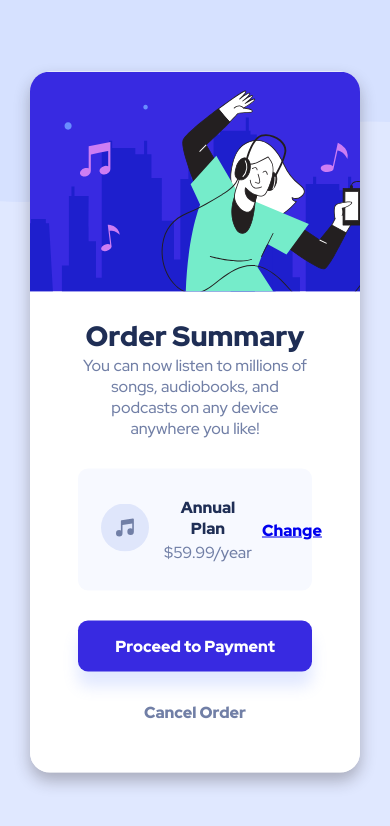
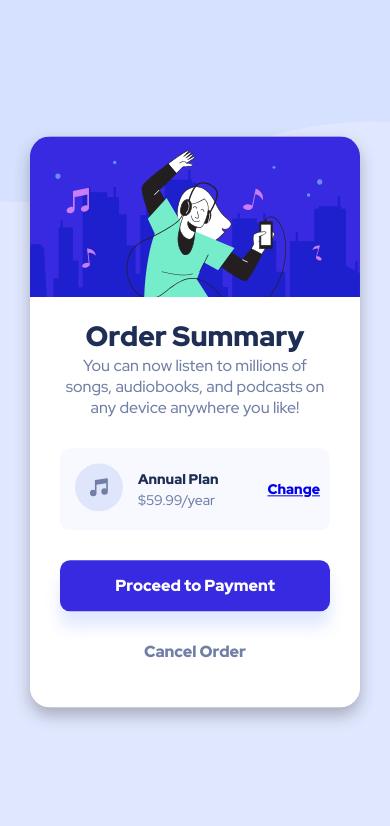
Before and after one commit to mollyytran/order-summary-component-main, a plain HTML site: page index.html in a window 390 px wide. Drawn offline with Linux system fonts and the light colour scheme.

Commit message:
Update styles.css

```diff
--- a/styles.css
+++ b/styles.css
@@ -23,7 +23,7 @@ body{
     transform: translate(-50%, -50%);
     max-width: 450px;
     border-radius: 20px;
-    overflow:hidden;
+    overflow: hidden;
     background-color: #FFFFFF;
     box-shadow: 0 8px 16px rgba(41, 29, 29, 0.3);
 }
@@ -61,6 +61,7 @@ body{
 
 .ap-section{
     padding: 10px;
+    text-align: left;
 }
 
 .ap-header{
@@ -127,4 +128,17 @@ body{
 
     }
 
+    img[src*=hero]{
+        max-width: 330px;
+    }
+
+    .text-container{
+        padding: 15px 30px;
+    }
+
+    .ap-container{
+        max-width: 330px;
+        padding: 10px;
+        font-size: 14px;
+    }
 }
```
